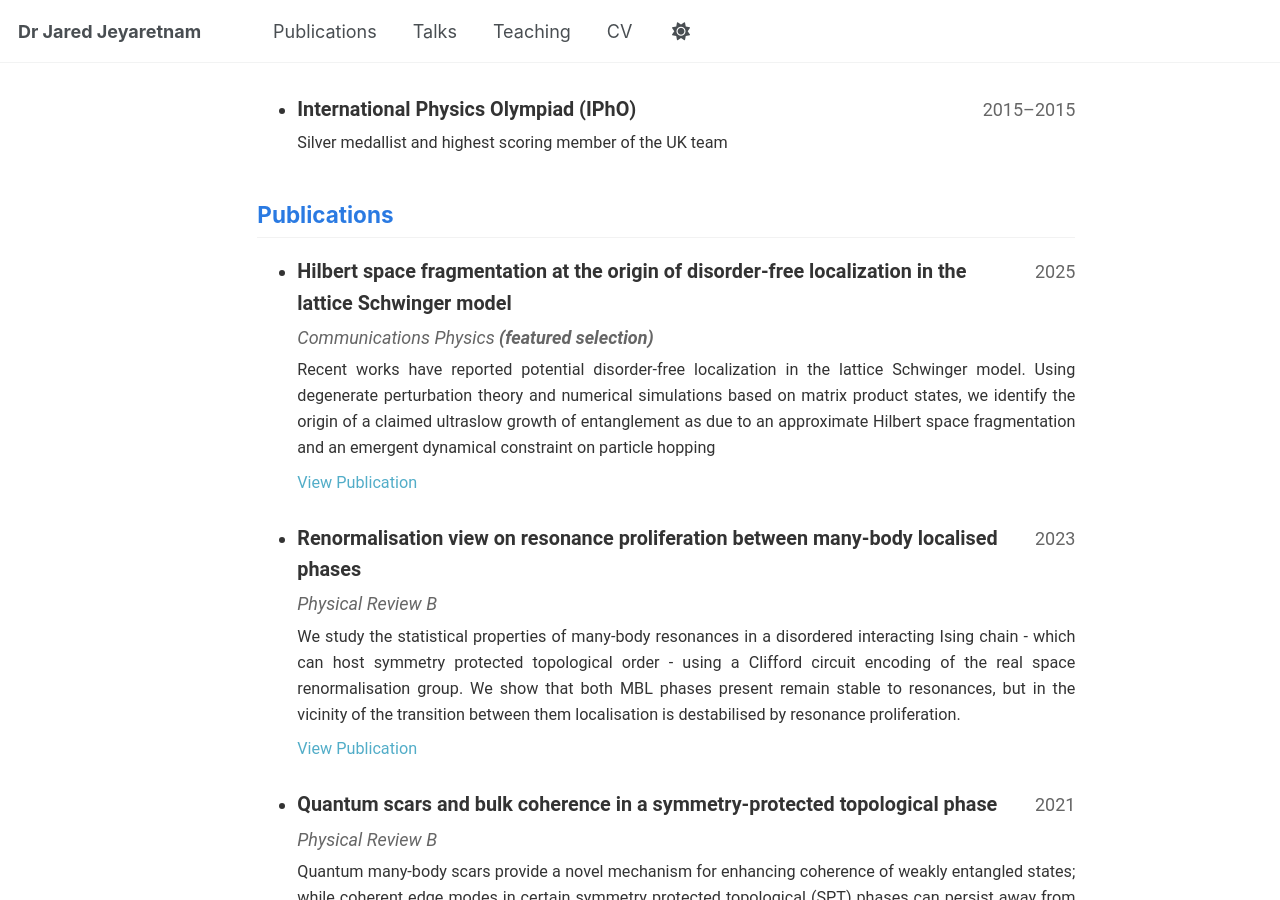
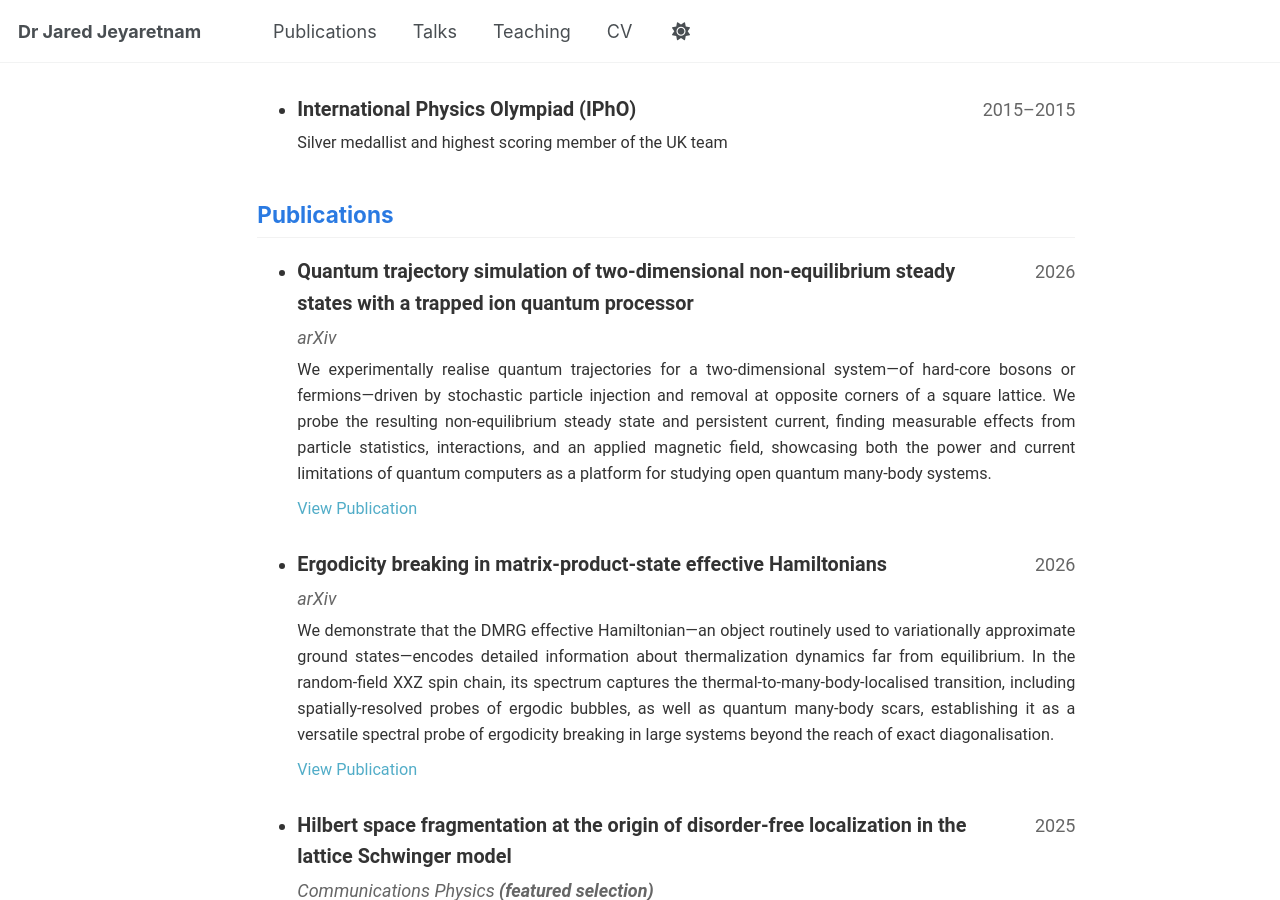
Before and after one commit to jaredjeya/jaredjeya.github.io, a Jekyll site: the page built from _pages/cv-json.md, in a window 1280 px wide and 900 px high, scrolled down 1491 px. Built offline with Jekyll 4.4.1, drawn with Linux system fonts in a browser that asks for light colours.

Commit message:
Update CV

```diff
--- a/_data/cv.json
+++ b/_data/cv.json
@@ -101,6 +101,20 @@
   "references": [],
   "publications": [
     {
+      "name": "Quantum trajectory simulation of two-dimensional non-equilibrium steady states with a trapped ion quantum processor",
+      "publisher": "arXiv",
+      "releaseDate": "2026-05-08",
+      "website": "https://arxiv.org/abs/2605.08350",
+      "summary": "We experimentally realise quantum trajectories for a two-dimensional system—of hard-core bosons or fermions—driven by stochastic particle injection and removal at opposite corners of a square lattice. We probe the resulting non-equilibrium steady state and persistent current, finding measurable effects from particle statistics, interactions, and an applied magnetic field, showcasing both the power and current limitations of quantum computers as a platform for studying open quantum many-body systems."
+    },
+    {
+      "name": "Ergodicity breaking in matrix-product-state effective Hamiltonians",
+      "publisher": "arXiv",
+      "releaseDate": "2026-03-27",
+      "website": "https://arxiv.org/abs/2603.26870",
+      "summary": "We demonstrate that the DMRG effective Hamiltonian—an object routinely used to variationally approximate ground states—encodes detailed information about thermalization dynamics far from equilibrium. In the random-field XXZ spin chain, its spectrum captures the thermal-to-many-body-localised transition, including spatially-resolved probes of ergodic bubbles, as well as quantum many-body scars, establishing it as a versatile spectral probe of ergodicity breaking in large systems beyond the reach of exact diagonalisation."
+    },
+    {
       "name": "Hilbert space fragmentation at the origin of disorder-free localization in the lattice Schwinger model",
       "publisher": "Communications Physics <i><b>(featured selection)</b></i>",
       "releaseDate": "2025-04-18",
```
Also changed, not shown: AGENTS.md (+4 -0 lines), .github/skills/add-publication/SKILL.md, 1 other file.
